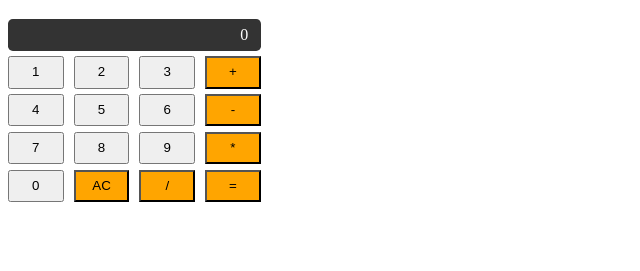
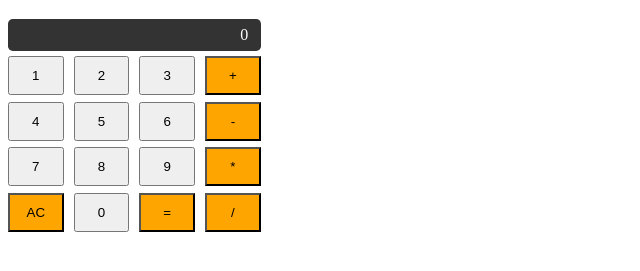
Before and after one commit to ChellyAhmed/JSCalc, a plain HTML site: page index.html in a window 1280 px wide. Shown: the part 61-332 px from the top of the page, without its empty margins (0-640 px from the left). Drawn offline with Linux system fonts and the light colour scheme.

Commit message:
Improved UI and added comments

```diff
--- a/app.js
+++ b/app.js
@@ -1,17 +1,23 @@
 class Calculator {
     constructor(a){
+        //Keep track of old results and operation parameters
         this.a = a;
+        //Keep track of operators
         this.ope = "";
+        //Keep track of whether the display was entered by the user or just a result
         this.eq = false;
     }
 
     charWrite(btn) {
-        console.log(this.eq);
+        //Get the current number on the display
         let displayed = document.getElementById("display").innerHTML;
+
+        //If the display is a result, erase it and let user type completely new entry
         if (this.eq){
             displayed = 0;
             this.eq = false;
         }
+
         (displayed == 0) && (displayed = "");
         displayed = displayed.concat(btn.innerHTML);
         document.getElementById("display").innerHTML = displayed;
@@ -20,12 +26,11 @@ class Calculator {
     allClear() {
         document.getElementById("display").innerHTML = 0;
         this.a = 0;
-        this.b = NaN;
     }
 
     operation(btn){
 
-
+        //if this.a is already filled with a number, we update it so we can do multiple operations in a row.
         if (this.ope == "+") {
             this.a = parseFloat(document.getElementById("display").innerHTML) + this.a;
         }
@@ -41,13 +46,16 @@ class Calculator {
             this.a = parseFloat(document.getElementById("display").innerHTML) / this.a;
         }
 
+        //Once operation button is clicked, update the display with 0
+        document.getElementById("display").innerHTML = 0;
 
-        document.getElementById("display").innerHTML = 0;
         this.ope = btn.innerHTML;
     }
 
     equal(){
+        //Update the boolean so we cannot append to the result when numbers are pressed
         this.eq=true;
+
         if (this.ope == "+") {
             document.getElementById("display").innerHTML = (this.a + parseFloat(document.getElementById("display").innerHTML));
         }
--- a/index.html
+++ b/index.html
@@ -26,10 +26,10 @@
         <button class="number" onclick="(calculator.charWrite(this))">8</button>
         <button class="number" onclick="(calculator.charWrite(this))">9</button>
         <button class="operator" onclick="(calculator.operation(this))">*</button>
+        <button class="operator" onclick="(calculator.allClear())" >AC</button>
         <button class="number" onclick="(calculator.charWrite(this))">0</button>
-        <button class="operator" onclick="(calculator.allClear())" >AC</button>
+        <button class="operator" onclick="(calculator.equal())">=</button>
         <button class="operator" onclick="(calculator.operation(this))">/</button>
-        <button class="operator" onclick="(calculator.equal())">=</button>
 
     </div>
 </div>
--- a/style.css
+++ b/style.css
@@ -15,15 +15,15 @@ body
 }
 
 .buttons {
+    /* A grid of buttons that has 4 columns with gap between them */
     display: grid;
     grid-template-columns: 22% 22% 22% 22%;
     grid-template-rows: auto;
     grid-gap: 4%;
-
 }
 
 .buttons button{
-    line-height: 200%;
+    line-height: 250%;
 }
 
 .operator {
```
